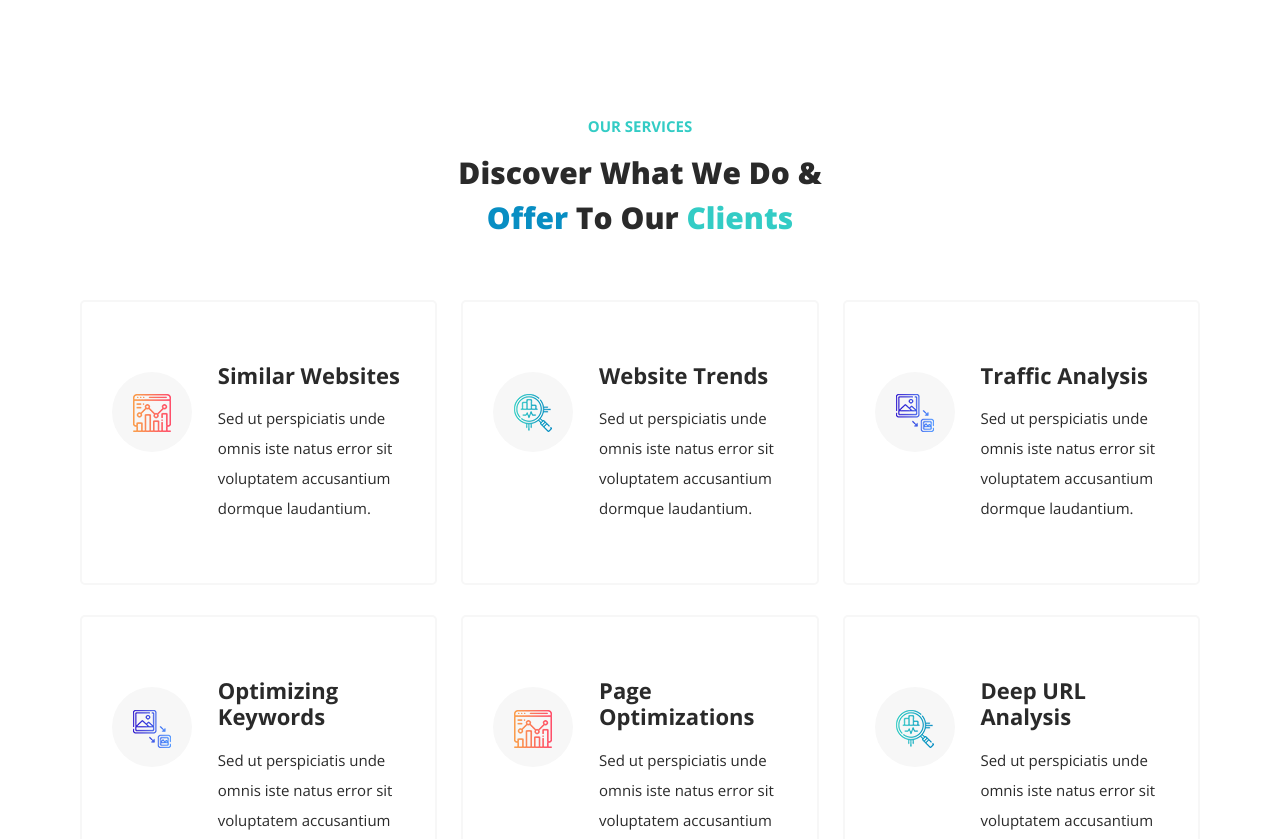
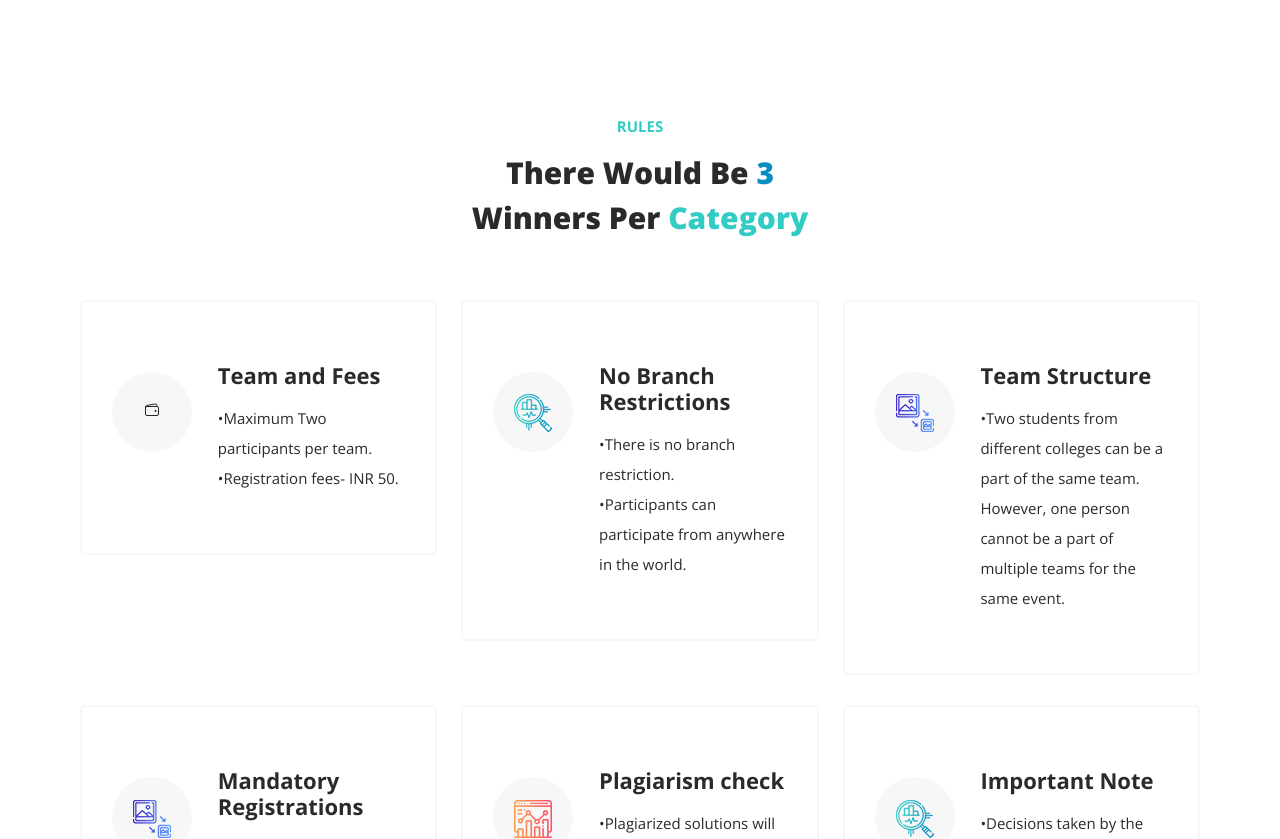
Before and after one commit to OmPat1l/NeuroHack, a plain HTML site: page index.html in a window 1280 px wide. Shown: the part 1961-2800 px from the top of the page. Drawn offline with nearby package versions, Linux system fonts and the light colour scheme.

Commit message:
rules added

```diff
--- a/index.html
+++ b/index.html
@@ -64,8 +64,8 @@ https://templatemo.com/tm-563-seo-dream
               <li class="scroll-to-section"><a href="#top" class="active">Home</a></li>
               <li class="scroll-to-section"><a href="#features">Features</a></li>
               <li class="scroll-to-section"><a href="#about">Event Structure</a></li>
-              <li class="scroll-to-section"><a href="#services">Services</a></li>
-              <li class="scroll-to-section"><a href="#portfolio">Portfolio</a></li>
+              <li class="scroll-to-section"><a href="#services">Rules</a></li>
+              <li class="scroll-to-section"><a href="#portfolio">Gallery</a></li>
               <li class="scroll-to-section"><a href="#contact">Contact Us</a></li>
               <li class="scroll-to-section">
                 <div class="main-blue-button"><a href="#contact">Participate Now!</a></div>
@@ -277,7 +277,7 @@ https://templatemo.com/tm-563-seo-dream
         <div class="col-lg-6 align-self-center wow fadeInRight" data-wow-duration="1s" data-wow-delay="0.5s">
           <div class="section-heading">
             <h6>Event Structure</h6>
-            <h2>This competition consists of <em>two rounds </em>team up or compete individually</h2>
+            <h2>This competition consists of <em>two rounds, </em>team up or compete individually</h2>
           </div>
 
           <p><span style="font-style: normal;
@@ -314,8 +314,8 @@ given problem statement. Teams will have to give a presentation of their solutio
       <div class="row">
         <div class="col-lg-6 offset-lg-3">
           <div class="section-heading wow bounceIn" data-wow-duration="1s" data-wow-delay="0.2s">
-            <h6>Our Services</h6>
-            <h2>Discover What We Do &amp; <span>Offer</span> To Our <em>Clients</em></h2>
+            <h6>Rules</h6>
+            <h2> There would be <span>3</span> winners per <em>Category</em></h2>
           </div>
         </div>
       </div>
@@ -327,13 +327,13 @@ given problem statement. Teams will have to give a presentation of their solutio
             <div class="row">
               <div class="col-lg-4">
                 <div class="icon">
-                  <img src="assets/images/service-icon-01.png" alt="">
+                  <ion-icon name="wallet-outline"></ion-icon>
                 </div>
               </div>
               <div class="col-lg-8">
                 <div class="right-content">
-                  <h4>Similar Websites</h4>
-                  <p>Sed ut perspiciatis unde omnis iste natus error sit voluptatem accusantium dormque laudantium.</p>
+                  <h4>Team and Fees</h4>
+                  <p>•Maximum Two participants per team. <br>•Registration fees- INR 50.</p>
                 </div>
               </div>
             </div>
@@ -349,8 +349,10 @@ given problem statement. Teams will have to give a presentation of their solutio
               </div>
               <div class="col-lg-8">
                 <div class="right-content">
-                  <h4>Website Trends</h4>
-                  <p>Sed ut perspiciatis unde omnis iste natus error sit voluptatem accusantium dormque laudantium.</p>
+                  <h4>No Branch Restrictions</h4>
+                  <p>•There is no branch restriction. <br>
+                    •Participants can participate from anywhere in the world.
+                  </p>
                 </div>
               </div>
             </div>
@@ -366,8 +368,9 @@ given problem statement. Teams will have to give a presentation of their solutio
               </div>
               <div class="col-lg-8">
                 <div class="right-content">
-                  <h4>Traffic Analysis</h4>
-                  <p>Sed ut perspiciatis unde omnis iste natus error sit voluptatem accusantium dormque laudantium.</p>
+                  <h4>Team Structure</h4>
+                  <p>•Two students from different colleges can be a part of the same team. However, one person cannot be
+                    a part of multiple teams for the same event.</p>
                 </div>
               </div>
             </div>
@@ -383,8 +386,9 @@ given problem statement. Teams will have to give a presentation of their solutio
               </div>
               <div class="col-lg-8">
                 <div class="right-content">
-                  <h4>Optimizing Keywords</h4>
-                  <p>Sed ut perspiciatis unde omnis iste natus error sit voluptatem accusantium dormque laudantium.</p>
+                  <h4>Mandatory Registrations</h4>
+                  <p>•Unregistered teams will not be eligible for prizes and their solution will not be taken
+                    into consideration.</p>
                 </div>
               </div>
             </div>
@@ -400,8 +404,9 @@ given problem statement. Teams will have to give a presentation of their solutio
               </div>
               <div class="col-lg-8">
                 <div class="right-content">
-                  <h4>Page Optimizations</h4>
-                  <p>Sed ut perspiciatis unde omnis iste natus error sit voluptatem accusantium dormque laudantium.</p>
+                  <h4>Plagiarism check</h4>
+                  <p>•Plagiarized solutions will not be considered. Teams will be disqualified if found in any
+                    plagiarism check.</p>
                 </div>
               </div>
             </div>
@@ -417,8 +422,8 @@ given problem statement. Teams will have to give a presentation of their solutio
               </div>
               <div class="col-lg-8">
                 <div class="right-content">
-                  <h4>Deep URL Analysis</h4>
-                  <p>Sed ut perspiciatis unde omnis iste natus error sit voluptatem accusantium dormque laudantium.</p>
+                  <h4>Important Note</h4>
+                  <p>•Decisions taken by the judges and organizers will be considered final and binding to all.</p>
                 </div>
               </div>
             </div>
@@ -647,6 +652,8 @@ given problem statement. Teams will have to give a presentation of their solutio
   <script src="assets/js/animation.js"></script>
   <script src="assets/js/imagesloaded.js"></script>
   <script src="assets/js/custom.js"></script>
+  <script type="module" src="https://unpkg.com/ionicons@5.5.2/dist/ionicons/ionicons.esm.js"></script>
+  <script nomodule src="https://unpkg.com/ionicons@5.5.2/dist/ionicons/ionicons.js"></script>
 
 </body>
 
```
